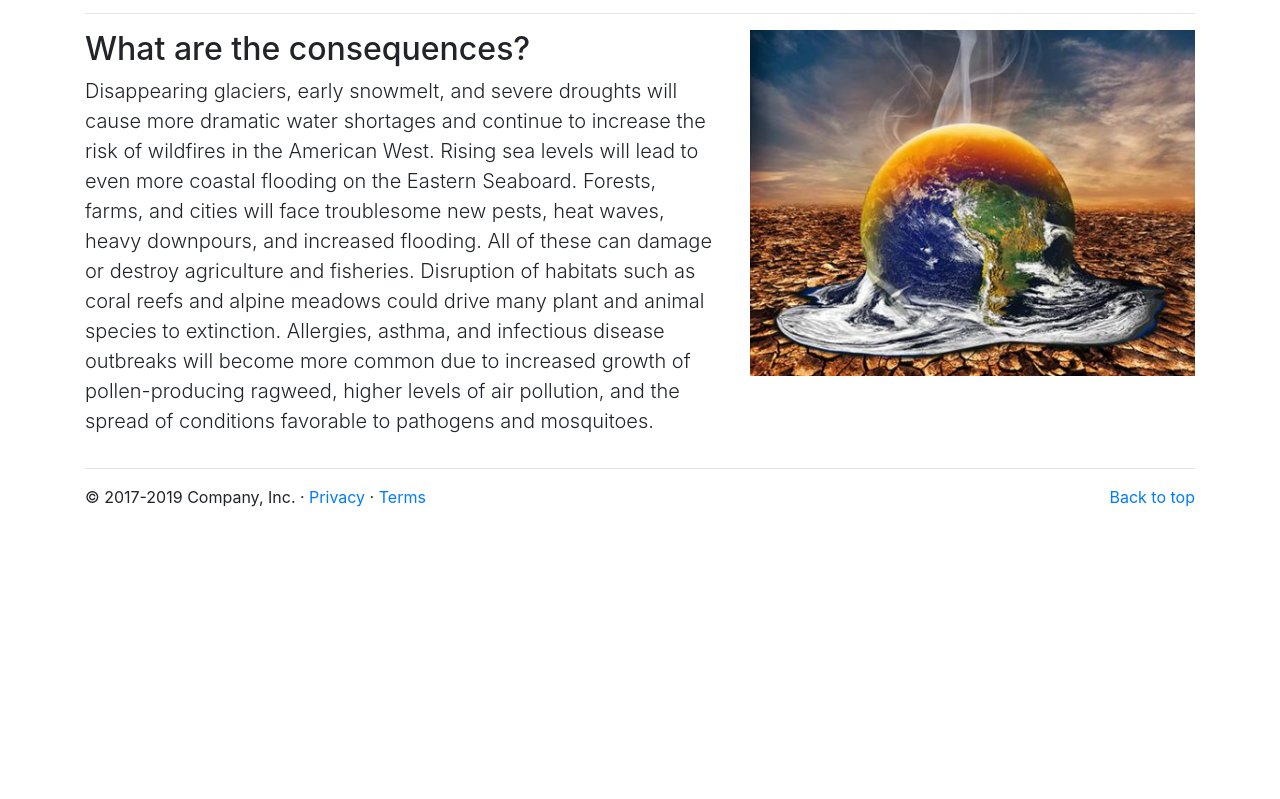
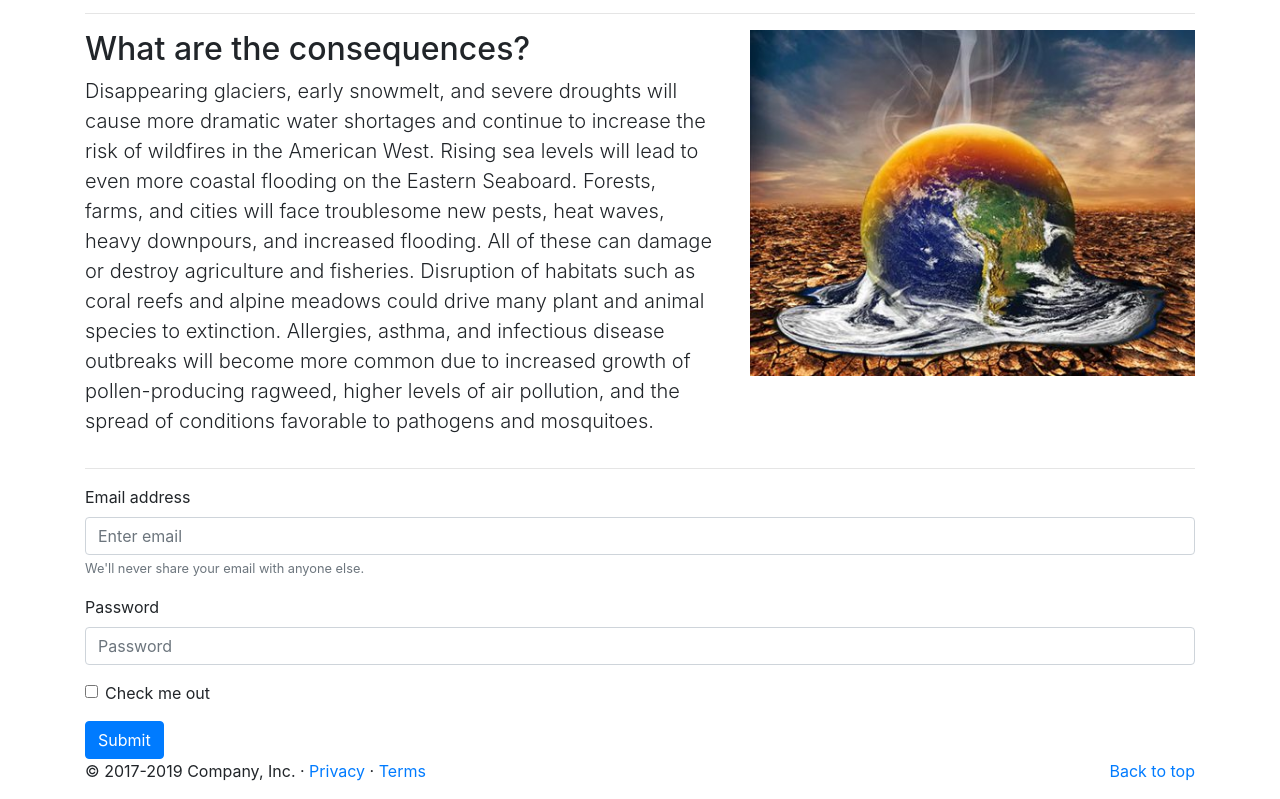
Before and after one commit to Virginia-Skorda/team5-project, a plain HTML site: page global_warming.html in a window 1280 px wide. Shown: the part 2150-2949 px from the top of the page. Before the commit the page ends 2675 px from the top, so only its background shows below. Drawn offline with nearby package versions, Linux system fonts and the light colour scheme.

Commit message:
changed links and added forms

```diff
--- a/global_warming.html
+++ b/global_warming.html
@@ -185,6 +185,22 @@
       </div>
     </div>
     <hr class="featurette-divider">
+    <form>
+      <div class="form-group">
+        <label for="exampleInputEmail1">Email address</label>
+        <input type="email" class="form-control" id="exampleInputEmail1" aria-describedby="emailHelp" placeholder="Enter email">
+        <small id="emailHelp" class="form-text text-muted">We'll never share your email with anyone else.</small>
+      </div>
+      <div class="form-group">
+        <label for="exampleInputPassword1">Password</label>
+        <input type="password" class="form-control" id="exampleInputPassword1" placeholder="Password">
+      </div>
+      <div class="form-group form-check">
+        <input type="checkbox" class="form-check-input" id="exampleCheck1">
+        <label class="form-check-label" for="exampleCheck1">Check me out</label>
+      </div>
+      <button type="submit" class="btn btn-primary">Submit</button>
+    </form>
     <!-- /END THE FEATURETTES -->
   </div><!-- /.container -->
   <!-- FOOTER -->
```
Also changed, not shown: 3_ways.html (+3 -3 lines).
